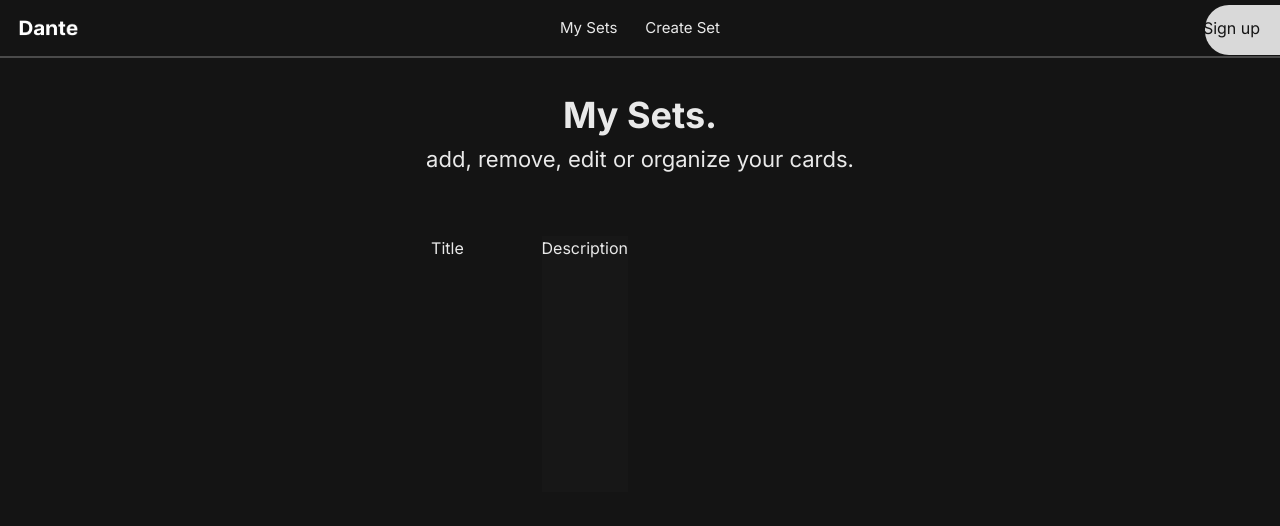
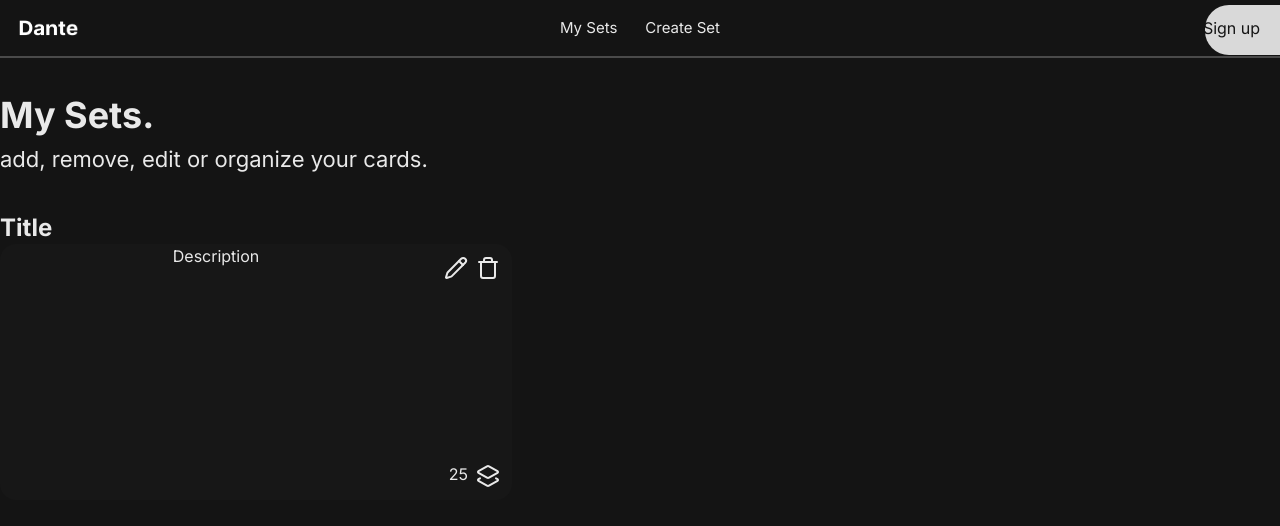
Before and after one commit to Arusai-Dev/dante-app, a Next.js app: page /flashcards/my-sets in a window 1280 px wide. Shown: the top 526 px of the page. Built offline with nearby package versions, Linux system fonts and the light colour scheme; no server answers.

Commit message:
Customized individual display card

```diff
--- a/src/app/flashcards/my-sets/page.tsx
+++ b/src/app/flashcards/my-sets/page.tsx
@@ -1,23 +1,44 @@
-
+import { Trash, Pencil, Layers2 } from "lucide-react"
 
 export default async function MyFlashcards() {
     return (
 
-        <section className="flex flex-col items-center pt-[65px] font-(family-name:inter)">
+        <section className="items-center pt-[65px] font-(family-name:inter)">
 
-            <div className="flex flex-col items-center pt-[30px] pb-9">
+            <div className="items-center pt-[30px] pb-9">
                 <h1 className=" text-4xl font-bold ">My Sets.</h1>
                 <p className=" text-[22px] pt-2">add, remove, edit or organize your cards.</p>
             </div>
 
 
-            <div className="grid grid-cols-1 sm:grid-cols-2 md:grid-cols-3 lg:grid-cols-4 gap-6 p-6">
+            {/* <div className="grid grid-cols-6"> */}
+            <div className="grid grid-cols-3 gap-2">
 
-                <h1>Title</h1>
-                <div className="relative w-full h-64 bg-neutral-900">
-                    <h1>Description</h1>
+                <div>
+
+                    <h1 className="relative font-bold text-2xl">Title</h1>
+
+                    <div className="absolute h-64 w-lg bg-neutral-900 rounded-2xl">
+
+                        <div className="float-right m-2">
+                            <Pencil className="inline-block m-1"/>
+                            <Trash className="inline-block m-1" />
+                        </div>
+
+                        <div className="absolute bottom-0 right-0 m-2">
+                            <p className="inline-block m-1">25</p>
+                            <Layers2 className="inline-block m-1"/>
+
+                        </div>
+
+                        <h1 className="text-center m-auto">Description</h1>
+
+                    </div>
+
+
                 </div>
-            </div>
+        </div>
+
 
         </section>
 
```
